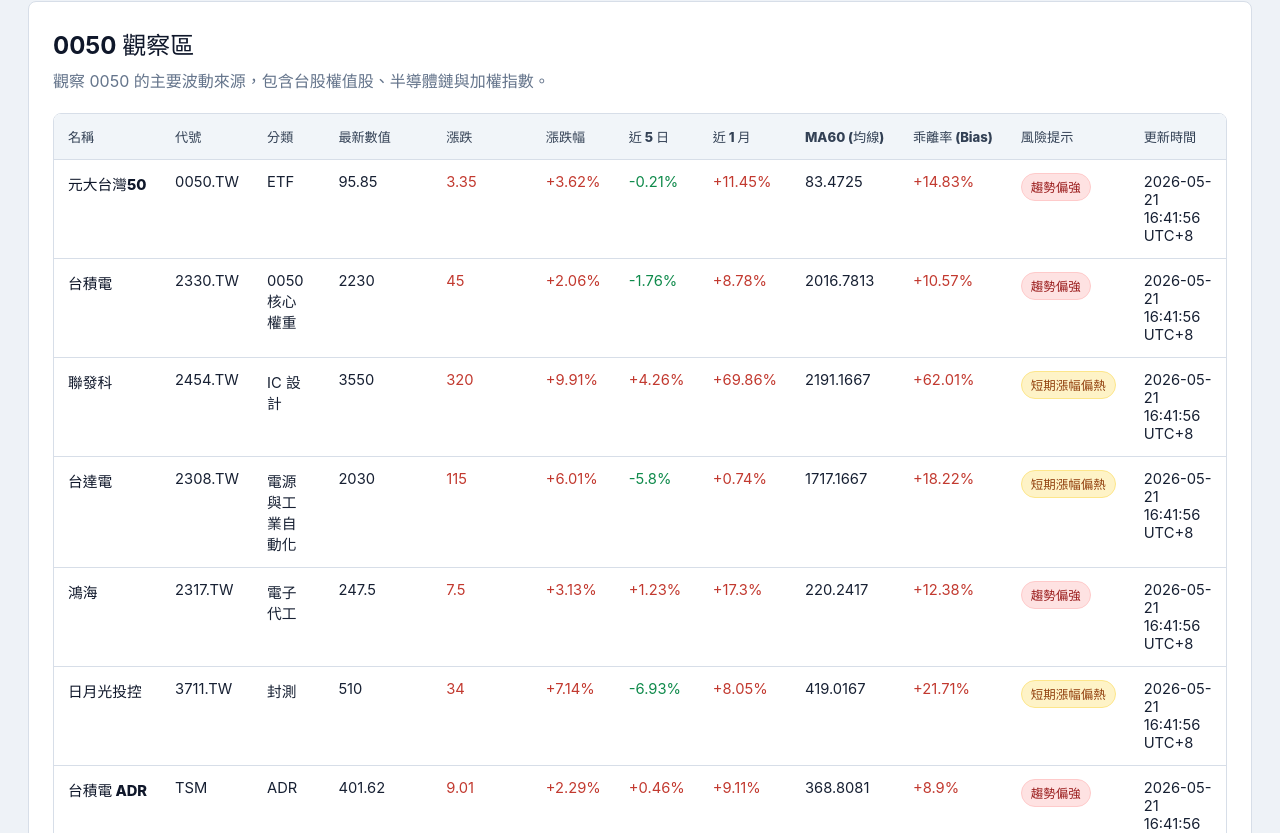
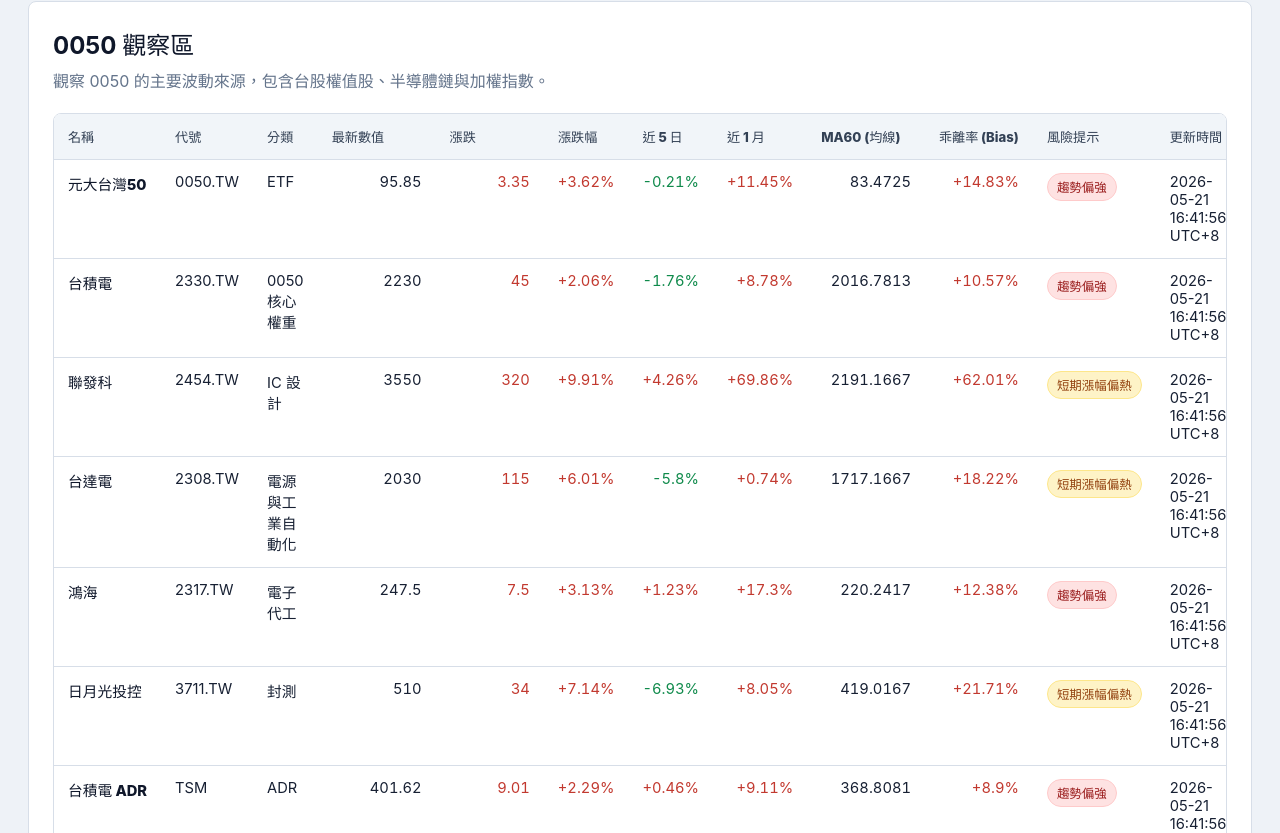
Before and after one commit to junyuo/market-watch-dashboard, a React (Vite) app: page / in a window 1280 px wide. Shown: the part 1327-2160 px from the top of the page. Built offline with nearby package versions, Linux system fonts and the light colour scheme.

Commit message:
0050 觀察區中，把數字相關欄位靠右對齊

```diff
--- a/src/components/MarketTable.tsx
+++ b/src/components/MarketTable.tsx
@@ -151,6 +151,8 @@
   hideRelatedAsset = false,
   showTechnicalMetrics = false,
 }: MarketTableProps) {
+  const alignNumericColumns = showRiskSignals || showTechnicalMetrics;
+
   return (
     <div className="table-shell" role="region" aria-label="市場資料表格" tabIndex={0}>
       <table className="market-table">
@@ -179,24 +181,26 @@
               <td className="market-table__name">{item.name}</td>
               <td>{item.symbol}</td>
               <td>{item.category}</td>
-              <td className={showRiskSignals ? "market-table__numeric" : undefined}>
+              <td className={alignNumericColumns ? "market-table__numeric" : undefined}>
                 {item.price}
               </td>
-              <td className={`${trendClass(item.change)}${showRiskSignals ? " market-table__numeric" : ""}`}>
+              <td className={`${trendClass(item.change)}${alignNumericColumns ? " market-table__numeric" : ""}`}>
                 {formatValue(item.change)}
               </td>
-              <td className={`${trendClass(item.changePercent)}${showRiskSignals ? " market-table__numeric" : ""}`}>
+              <td className={`${trendClass(item.changePercent)}${alignNumericColumns ? " market-table__numeric" : ""}`}>
                 {formatValue(item.changePercent, "%")}
               </td>
-              <td className={`${trendClass(item.period5d)}${showRiskSignals ? " market-table__numeric" : ""}`}>
+              <td className={`${trendClass(item.period5d)}${alignNumericColumns ? " market-table__numeric" : ""}`}>
                 {formatValue(item.period5d, "%")}
               </td>
-              <td className={`${trendClass(item.period1m)}${showRiskSignals ? " market-table__numeric" : ""}`}>
+              <td className={`${trendClass(item.period1m)}${alignNumericColumns ? " market-table__numeric" : ""}`}>
                 {formatValue(item.period1m, "%")}
               </td>
-              {showTechnicalMetrics ? <td>{formatValue(item.ma60 ?? "N/A")}</td> : null}
               {showTechnicalMetrics ? (
-                <td className={trendClass(item.bias ?? "N/A")}>
+                <td className="market-table__numeric">{formatValue(item.ma60 ?? "N/A")}</td>
+              ) : null}
+              {showTechnicalMetrics ? (
+                <td className={`${trendClass(item.bias ?? "N/A")} market-table__numeric`}>
                   {formatValue(item.bias ?? "N/A", "%")}
                 </td>
               ) : null}
```
